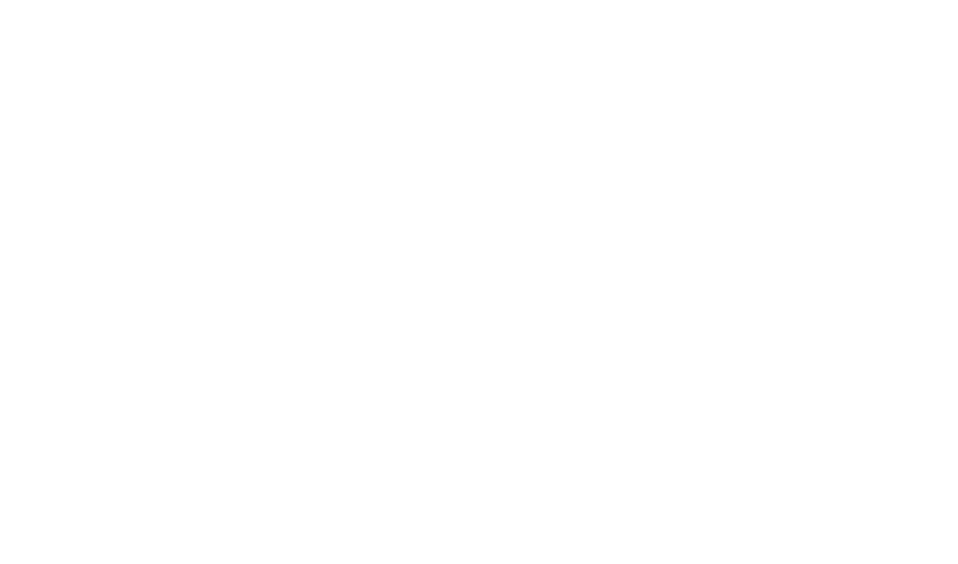
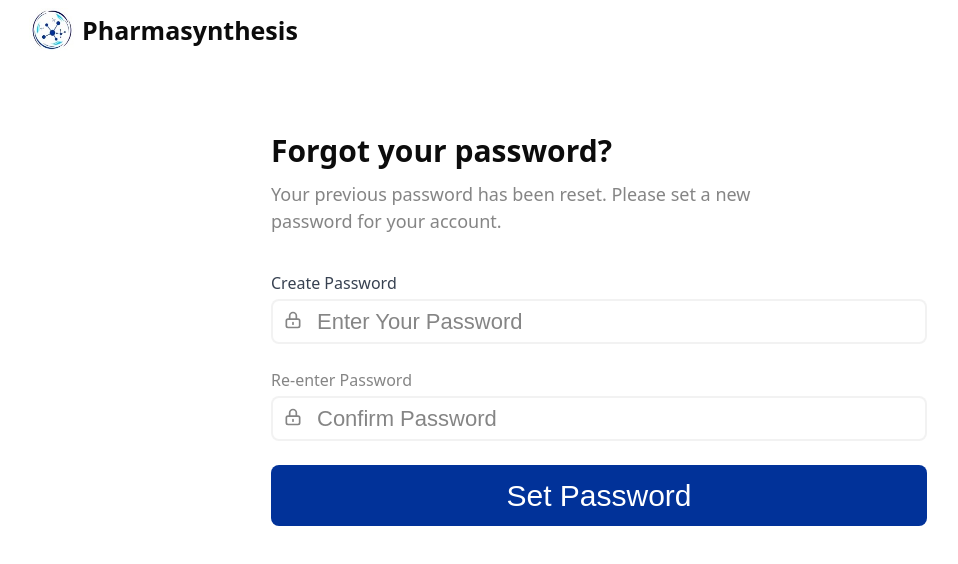
Before and after one commit to fantastizeey1/Pharmasyn, a React (Vite) app: page /ChangePassword in a window 1280 px wide. Before the commit this address had no page. Shown: the top 564 px of the page, without its empty margins (41-999 px from the left). Built offline with nearby package versions, Linux system fonts and the light colour scheme.

Commit message:
first commit

```diff
--- a/src/App.jsx
+++ b/src/App.jsx
@@ -13,6 +13,7 @@ import Dashboard from "./components/Dash/Dashboard";
 import Home from "./components/Landingpage/Home";
 import Forgotpassword from "./components/signIn/Forgotpassword";
 import Forgotpassword2 from "./components/signIn/Forgotpassword2";
+import ChangePassword from "./components/signIn/ChangePassword";
 
 function App() {
   return (
@@ -32,6 +33,7 @@ function App() {
         {/* <Route path="/Dashboard/users" element={<Users />} /> */}
         <Route path="/Forgotpassword" element={<Forgotpassword />} />
         <Route path="/Forgotpassword2" element={<Forgotpassword2 />} />
+        <Route path="/ChangePassword" element={<ChangePassword />} />
         {/* Add more routes as needed */}
       </Routes>
     </Router>
--- /dev/null
+++ b/src/components/signIn/ChangePassword.jsx
@@ -0,0 +1,154 @@
+import React, { useState, useRef } from "react";
+import { AiOutlineLeft } from "react-icons/ai";
+import { HiOutlineLockClosed } from "react-icons/hi";
+import { FaCircleInfo } from "react-icons/fa6";
+import { Link } from "react-router-dom";
+import logo from "/logo.jpg";
+
+const ChangePassword = () => {
+  const [password, setPassword] = useState("");
+  const [confirmPassword, setConfirmPassword] = useState("");
+  const [validPwd, setValidPwd] = useState(false);
+  const [validMatch, setValidMatch] = useState(false);
+  const [pwdFocus, setPwdFocus] = useState(false);
+  const [matchFocus, setMatchFocus] = useState(false);
+  const errRef = useRef();
+
+  const handleSubmit = (e) => {
+    e.preventDefault();
+    // Handle submit logic here
+    if (password !== confirmPassword) {
+      setErrMsg("Passwords do not match");
+      errRef.current.focus();
+    } else {
+      // Submit form
+      console.log("Form submitted with new password", password);
+    }
+  };
+
+  const errMsg = password !== confirmPassword ? "Passwords do not match" : "";
+
+  return (
+    <div>
+      <div className="flex items-center mx-[70px] mb-[15px] mt-2 cursor-pointer justify-start gap-2">
+        <Link to="/">
+          <img
+            src={logo}
+            alt="Pharmasynthesis Logo"
+            className="w-[45px] h-[45px]"
+          />
+        </Link>
+        <Link to="/">
+          <p className="text-[#0C0C0C] text-[25px] cursor-pointer font-bold">
+            Pharmasynthesis
+          </p>
+        </Link>
+      </div>
+      <div className="flex justify-center items-center flex-col bg-white w-full">
+        <div className="flex w-[60%] md:w-[60%] flex-col  rounded-2xl px-6 my-4 py-3 ">
+          <form onSubmit={handleSubmit} className="bg-white p-8 rounded ">
+            <h2 className="text-[30px] font-bold text-[#0C0C0C] mb-2">
+              Forgot your password?
+            </h2>
+            <p className="text-[18px] mb-[20px] text-[#0C0C0C]/50">
+              Your previous password has been reset. Please set a new <br />
+              password for your account.
+            </p>
+
+            <div className="mb-2">
+              <label htmlFor="password" className="block text-gray-700">
+                Create Password
+              </label>
+              <div className="relative flex items-center  ">
+                {password === "" && (
+                  <HiOutlineLockClosed className="absolute left-3 w-5 h-5 text-[#0C0C0C]/50" />
+                )}
+                <input
+                  type="password"
+                  id="password"
+                  value={password}
+                  onChange={(e) => {
+                    setPassword(e.target.value);
+                    setValidPwd(
+                      /^(?=.*[a-z])(?=.*[A-Z])(?=.*\d)(?=.*[@$!%*?&#])[A-Za-z\d@$!%*?&#]{8,24}$/.test(
+                        e.target.value
+                      )
+                    );
+                  }}
+                  placeholder="Enter Your Password"
+                  aria-invalid={validPwd ? "false" : "true"}
+                  aria-describedby="pwdnote"
+                  onFocus={() => setPwdFocus(true)}
+                  onBlur={() => setPwdFocus(false)}
+                  className="block w-full px-4 py-2 focus:outline-none placeholder:pl-10 placeholder:text-[#0C0C0C]/50 text-[#0C0C0C] p-2 pr-3 border-2 border-[#0C0C0C]/5 rounded mt-1"
+                  required
+                />
+              </div>
+              <p
+                id="pwdnote"
+                className={`flex flex-row gap-1 bg-[#271919] p-1 ${
+                  pwdFocus && !validPwd ? "instructions" : "offscreen"
+                }`}
+              >
+                <FaCircleInfo size={20} />8 to 24 characters. Must include
+                Uppercase and Lowercase letters, a number, and a special
+                character Allowed special characters:{" "}
+                <span aria-label="exclamation mark">!</span>
+                <span aria-label="at symbol">@</span>{" "}
+                <span aria-label="hashtag">#</span>
+                <span aria-label="dollar sign">$</span>
+                <span aria-label="percentage">%</span>
+              </p>
+            </div>
+            <div className="mb-2">
+              <label
+                htmlFor="confirm_password"
+                className="block text-[#0C0C0C]/50"
+              >
+                Re-enter Password
+              </label>
+              <div className="relative flex items-center ">
+                {confirmPassword === "" && (
+                  <HiOutlineLockClosed className="absolute left-3 w-5 h-5 text-[#0C0C0C]/50" />
+                )}
+                <input
+                  type="password"
+                  id="confirm_password"
+                  value={confirmPassword}
+                  onChange={(e) => {
+                    setConfirmPassword(e.target.value);
+                    setValidMatch(e.target.value === password);
+                  }}
+                  placeholder="Confirm Password"
+                  aria-invalid={validMatch ? "false" : "true"}
+                  aria-describedby="confirmnote"
+                  onFocus={() => setMatchFocus(true)}
+                  onBlur={() => setMatchFocus(false)}
+                  className="block w-full px-4 py-2 focus:outline-none placeholder:pl-10 placeholder:text-[#0C0C0C]/50 text-[#0C0C0C] p-2 pr-3 border-2 border-[#0C0C0C]/5 rounded mt-1"
+                  required
+                />
+              </div>
+              <p
+                id="confirmnote"
+                className={`flex flex-row gap-1  bg-[#352323] p-1 ${
+                  matchFocus && !validMatch ? "instructions" : "offscreen"
+                }`}
+              >
+                <FaCircleInfo size={20} />
+                Must match the first password input field
+              </p>
+            </div>
+            <button
+              type="submit"
+              className="w-full bg-[#013299] text-white py-2 px-4 text-[30px] rounded-lg hover:bg-[#2b50a0]"
+            >
+              Set Password
+            </button>
+          </form>
+        </div>
+      </div>
+    </div>
+  );
+};
+
+export default ChangePassword;
--- a/src/components/signIn/signin2.jsx
+++ b/src/components/signIn/signin2.jsx
@@ -132,7 +132,7 @@ function SignIn2() {
               </div>
             </div>
 
-            <div className="mb-2 block text-gray-700">
+            <div className="mb-2 block text-[#0C0C0C]/50">
               <label htmlFor="otp">Enter Code</label>
               <input
                 ref={otpRef}
```
